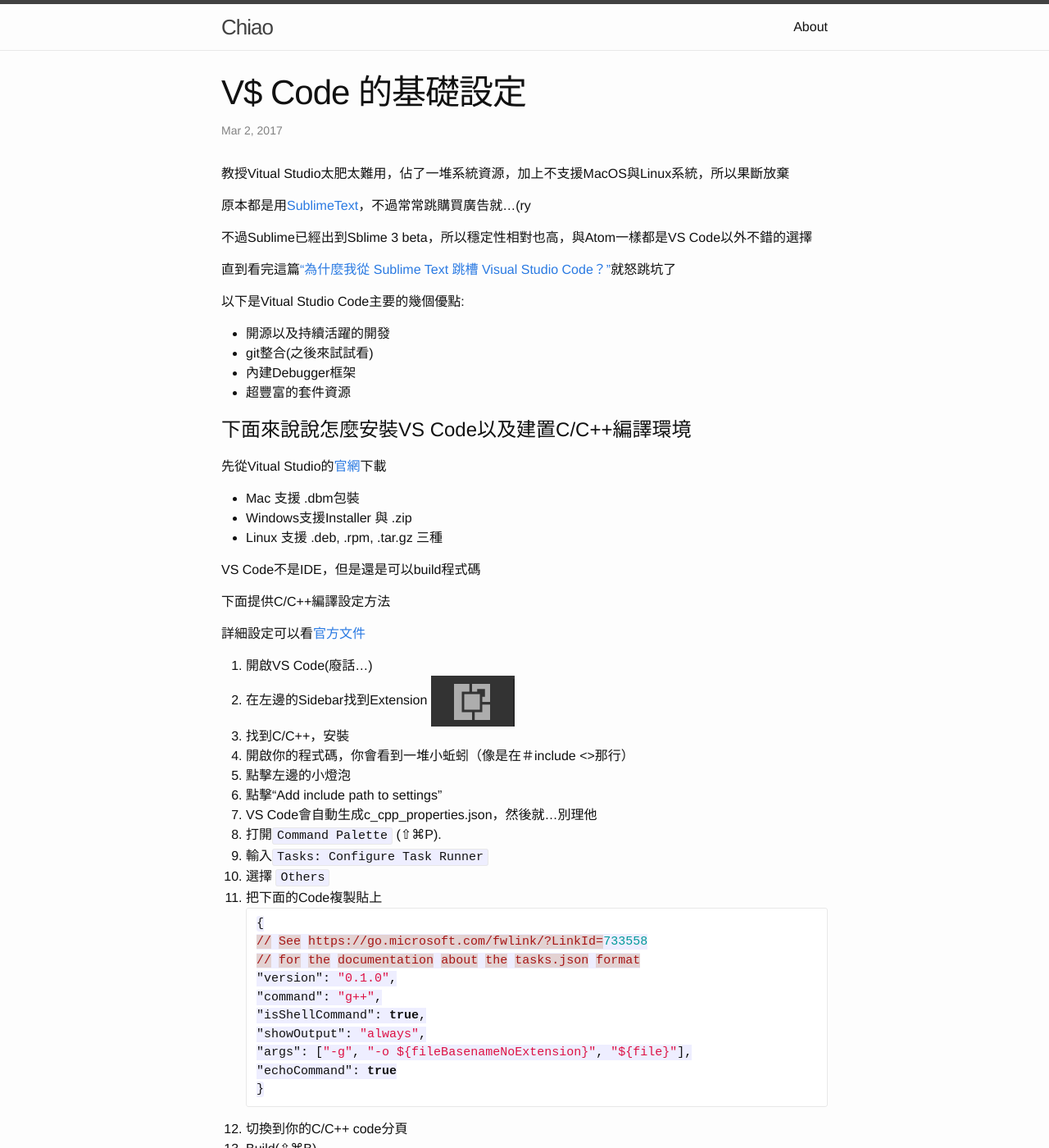
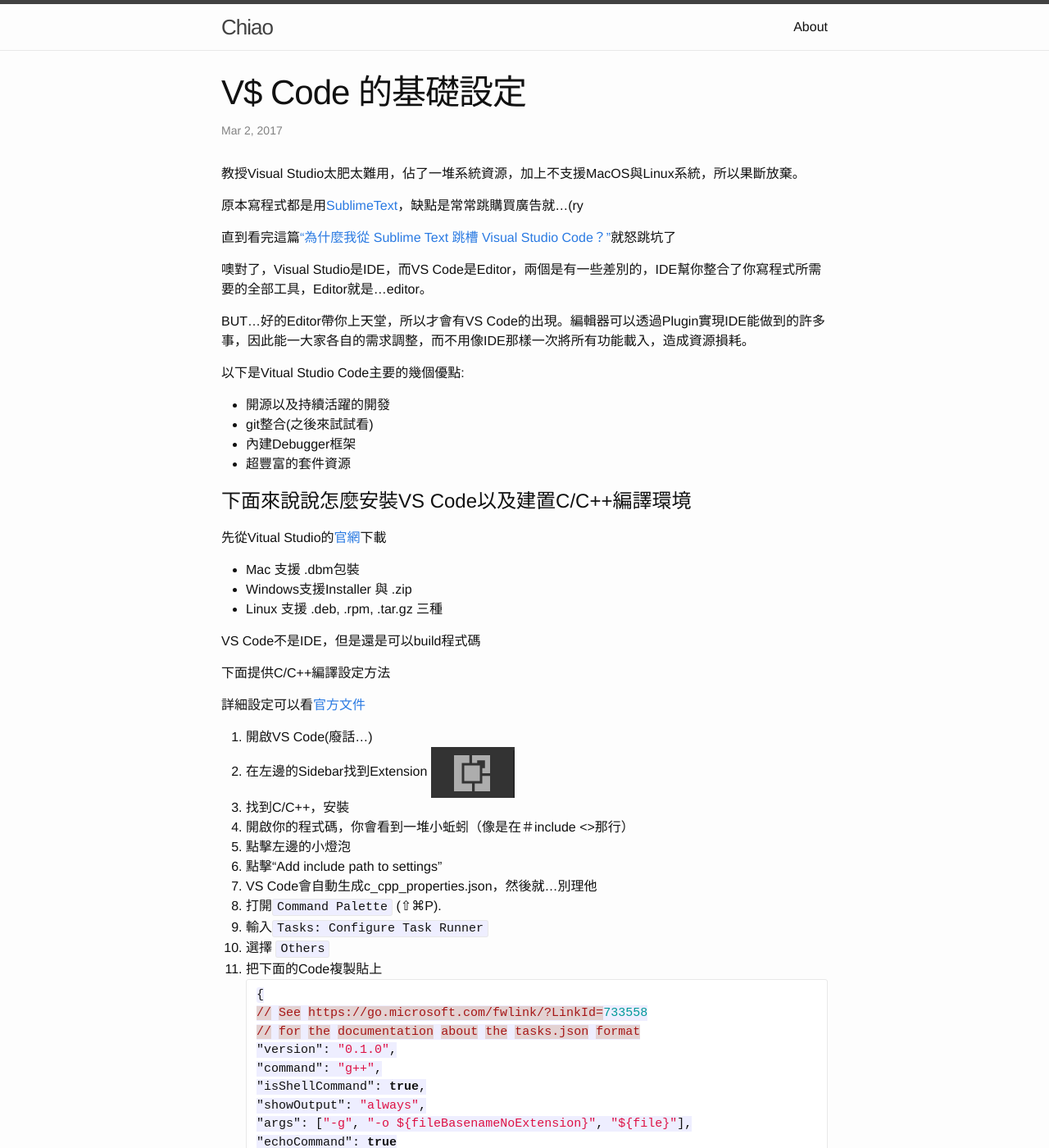
Before and after one commit to ChiaoY/ChiaoY.github.io, a Jekyll site: the page built from _posts/2017-03-02-VS Code Configuration.markdown, in a window 1280 px wide and 1400 px high. Shown: the whole window at 82% size. Built offline with Jekyll 4.4.1, drawn with Linux system fonts in a browser that asks for light colours; some of the changed text lies outside the part shown.

Commit message:
update post

```diff
--- a/_posts/2017-03-02-VS Code Configuration.markdown
+++ b/_posts/2017-03-02-VS Code Configuration.markdown
@@ -5,13 +5,15 @@
 categories: Coding
 tags: VSCode, C/C++
 ---
-教授Vitual Studio太肥太難用，佔了一堆系統資源，加上不支援MacOS與Linux系統，所以果斷放棄
+教授Visual Studio太肥太難用，佔了一堆系統資源，加上不支援MacOS與Linux系統，所以果斷放棄。
 
-原本都是用[SublimeText](https://www.sublimetext.com/)，不過常常跳購買廣告就...(ry
-
-不過Sublime已經出到Sblime 3 beta，所以穩定性相對也高，與Atom一樣都是VS Code以外不錯的選擇
+原本寫程式都是用[SublimeText](https://www.sublimetext.com/)，缺點是常常跳購買廣告就...(ry
 
 直到看完這篇[“為什麼我從 Sublime Text 跳槽 Visual Studio Code？”](https://hungys.xyz/why-i-switched-from-sublime-to-vscode/)就怒跳坑了
+
+噢對了，Visual Studio是IDE，而VS Code是Editor，兩個是有一些差別的，IDE幫你整合了你寫程式所需要的全部工具，Editor就是...editor。
+
+BUT...好的Editor帶你上天堂，所以才會有VS Code的出現。編輯器可以透過Plugin實現IDE能做到的許多事，因此能一大家各自的需求調整，而不用像IDE那樣一次將所有功能載入，造成資源損耗。
 
 以下是Vitual Studio Code主要的幾個優點:
 * 開源以及持續活躍的開發
@@ -58,3 +60,9 @@
 12. 切換到你的C/C++ code分頁
 13. Build(⇧⌘B)
 14. 就醬子（撒花）
+
+
+#後記
+不過Sublime已經出到Sblime 3 beta，所以穩定性相對也高，與Atom一樣都是VS Code以外不錯的選擇(欸不要最後才講
+
+三個詳細的差別就...自行Google
```
